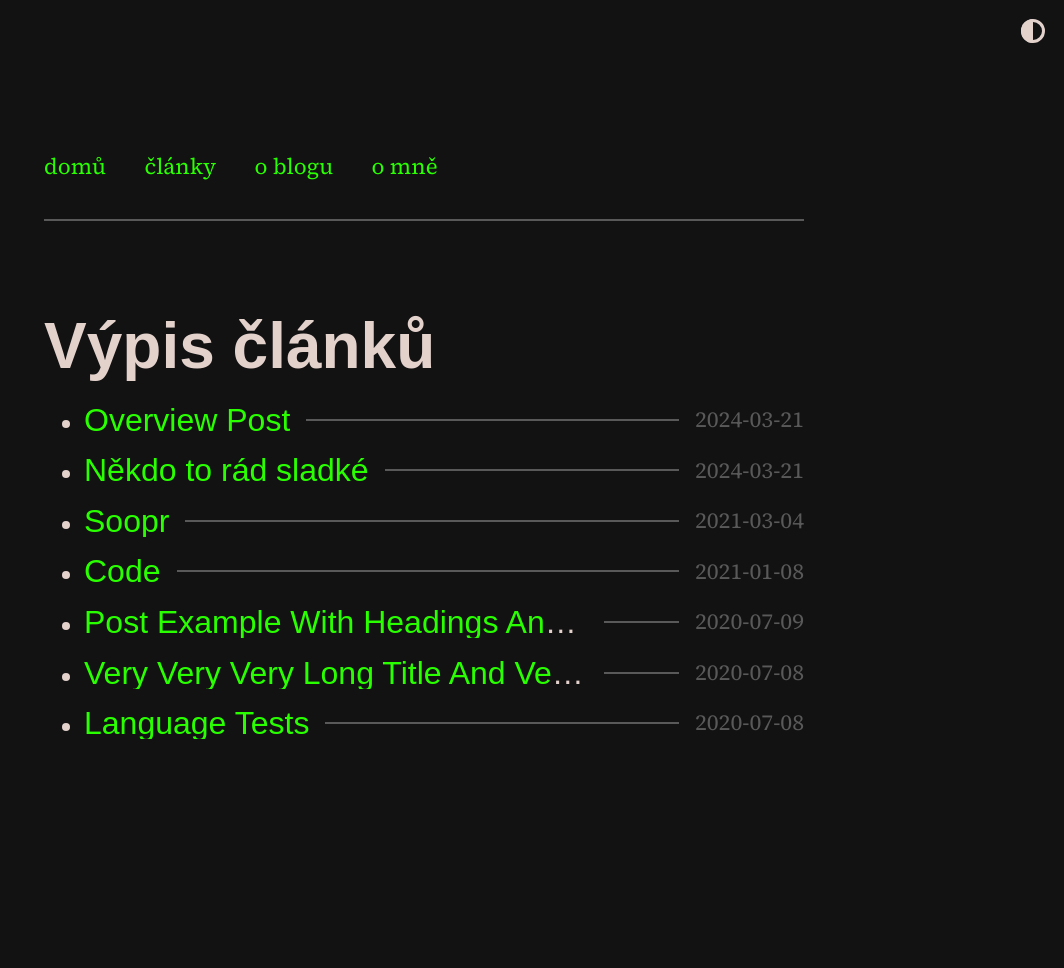
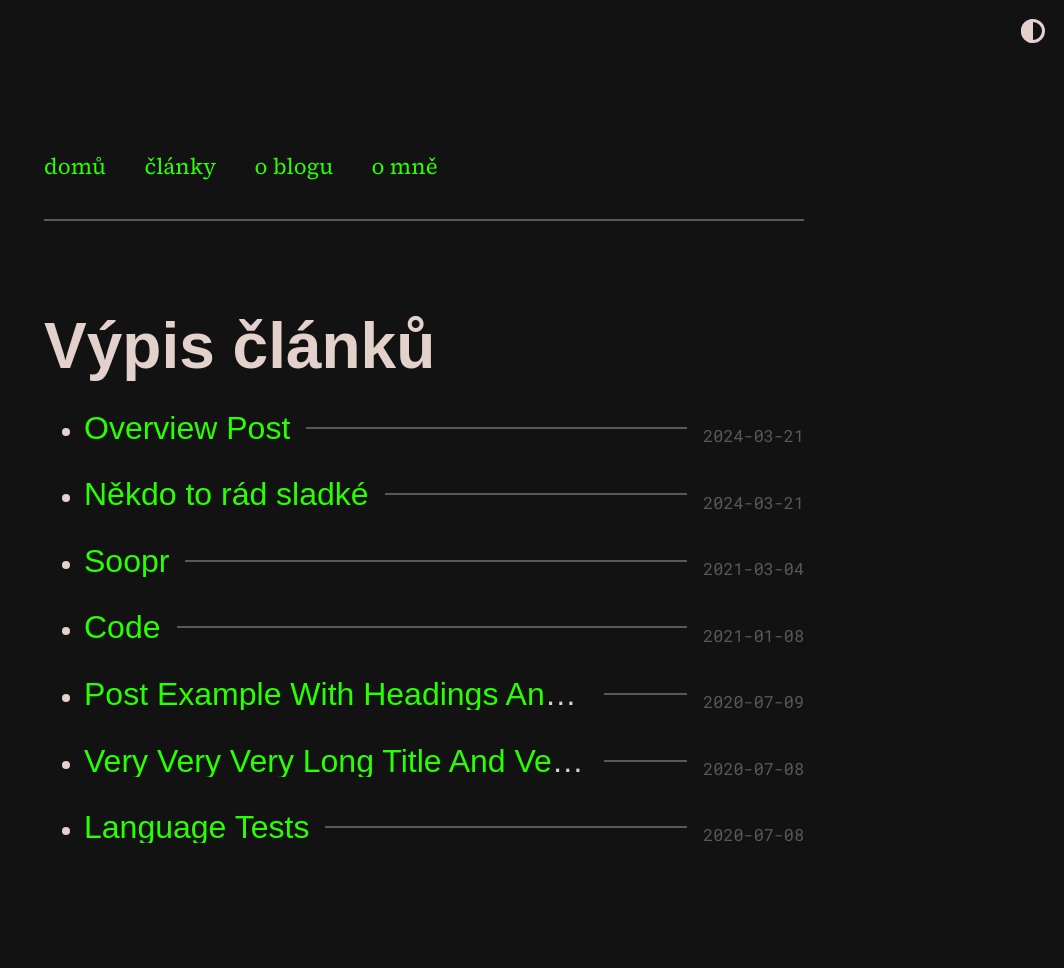
Before and after one commit to scherrer-txt/bts, a Jekyll site: the page built from vypis.html, in a window 1280 px wide. Shown: the whole page, without its empty margins (216-1280 px from the left). Built offline with Jekyll 4.4.1, drawn with Linux system fonts in a browser that asks for light colours; some web fonts are replaced.

Commit message:
Update moonwalk.scss

```diff
--- a/_sass/moonwalk.scss
+++ b/_sass/moonwalk.scss
@@ -291,6 +291,12 @@ mark {
 
 .post-list-date {
   color: var(--code-text);
+  margin-top: 1rem;
+  font-size: 0.75em;
+  text-transform: uppercase;
+  font-family: "Roboto Mono", "Courier New", monospace;
+  font-weight: 400;
+  font-style: normal;
 }
 
 /* Centered line */
```
